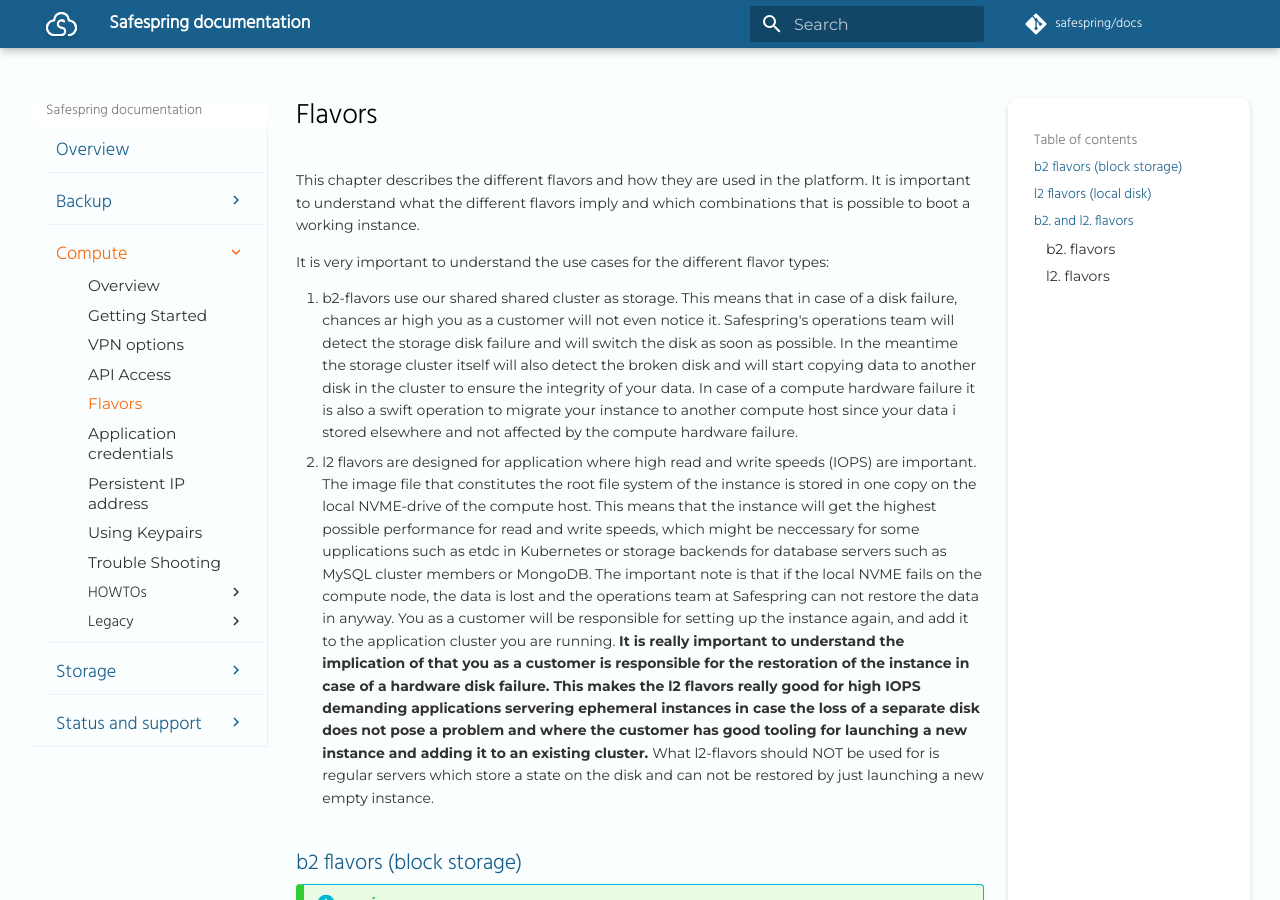
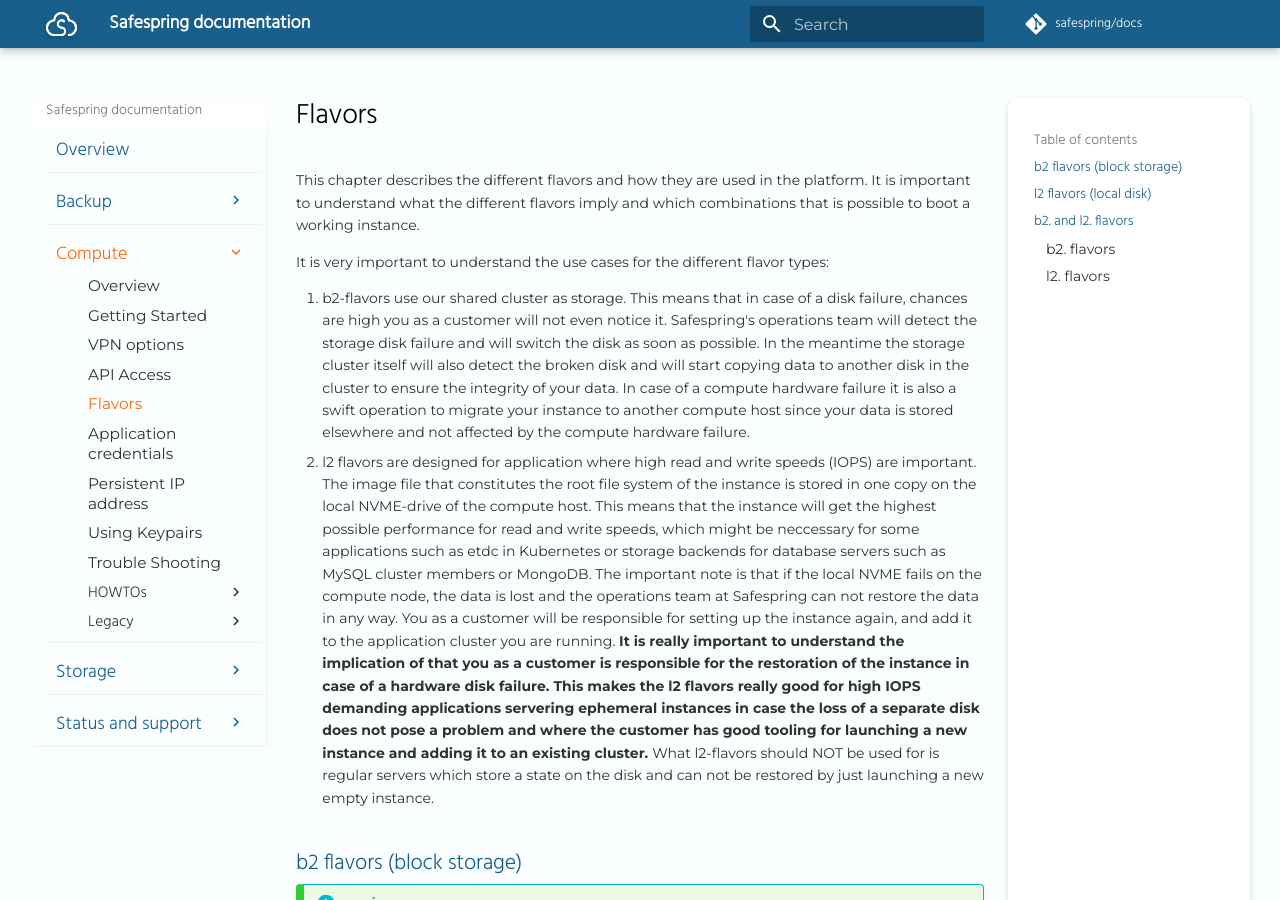
Before and after one commit to safespring/docs, an MkDocs documentation site: the page built from content/new/flavors.md, in a window 1280 px wide and 900 px high. Built offline with MkDocs 1.6.1 and Material for MkDocs 9.7.7, drawn with Linux system fonts in a browser that asks for light colours; a script that is not in the unit is left out; comment, search, counter and statistics services are not loaded.

Commit message:
Spelling fixes and double word removal

```diff
--- a/content/new/flavors.md
+++ b/content/new/flavors.md
@@ -3,8 +3,8 @@
 
 It is very important to understand the use cases for the different flavor types:
 
-1. b2-flavors use our shared shared cluster as storage. This means that in case of a disk failure, chances ar high you as a customer will not even notice it. Safespring's operations team will detect the storage disk failure and will switch the disk as soon as possible. In the meantime the storage cluster itself will also detect the broken disk and will start copying data to another disk in the cluster to ensure the integrity of your data. In case of a compute hardware failure it is also a swift operation to migrate your instance to another compute host since your data i stored elsewhere and not affected by the compute hardware failure.
-2. l2 flavors are designed for application where high read and write speeds (IOPS) are important. The image file that constitutes the root file system of the instance is stored in one copy on the local NVME-drive of the compute host. This means that the instance will get the highest possible performance for read and write speeds, which might be neccessary for some upplications such as etdc in Kubernetes or storage backends for database servers such as MySQL cluster members or MongoDB. The important note is that if the local NVME fails on the compute node, the data is lost and the operations team at Safespring can not restore the data in anyway. You as a customer will be responsible for setting up the instance again, and add it to the application cluster you are running. <strong> It is really important to understand the implication of that you as a customer is responsible for the restoration of the instance in case of a hardware disk failure. This makes the l2 flavors really good for high IOPS demanding applications servering ephemeral instances in case the loss of a separate disk does not pose a problem and where the customer has good tooling for launching a new instance and adding it to an existing cluster. </strong> What l2-flavors should NOT be used for is regular servers which store a state on the disk and can not be restored by just launching a new empty instance.
+1. b2-flavors use our shared cluster as storage. This means that in case of a disk failure, chances are high you as a customer will not even notice it. Safespring's operations team will detect the storage disk failure and will switch the disk as soon as possible. In the meantime the storage cluster itself will also detect the broken disk and will start copying data to another disk in the cluster to ensure the integrity of your data. In case of a compute hardware failure it is also a swift operation to migrate your instance to another compute host since your data is stored elsewhere and not affected by the compute hardware failure.
+2. l2 flavors are designed for application where high read and write speeds (IOPS) are important. The image file that constitutes the root file system of the instance is stored in one copy on the local NVME-drive of the compute host. This means that the instance will get the highest possible performance for read and write speeds, which might be neccessary for some applications such as etdc in Kubernetes or storage backends for database servers such as MySQL cluster members or MongoDB. The important note is that if the local NVME fails on the compute node, the data is lost and the operations team at Safespring can not restore the data in any way. You as a customer will be responsible for setting up the instance again, and add it to the application cluster you are running. <strong> It is really important to understand the implication of that you as a customer is responsible for the restoration of the instance in case of a hardware disk failure. This makes the l2 flavors really good for high IOPS demanding applications servering ephemeral instances in case the loss of a separate disk does not pose a problem and where the customer has good tooling for launching a new instance and adding it to an existing cluster. </strong> What l2-flavors should NOT be used for is regular servers which store a state on the disk and can not be restored by just launching a new empty instance.
 
 ## b2 flavors (block storage)
 
```
